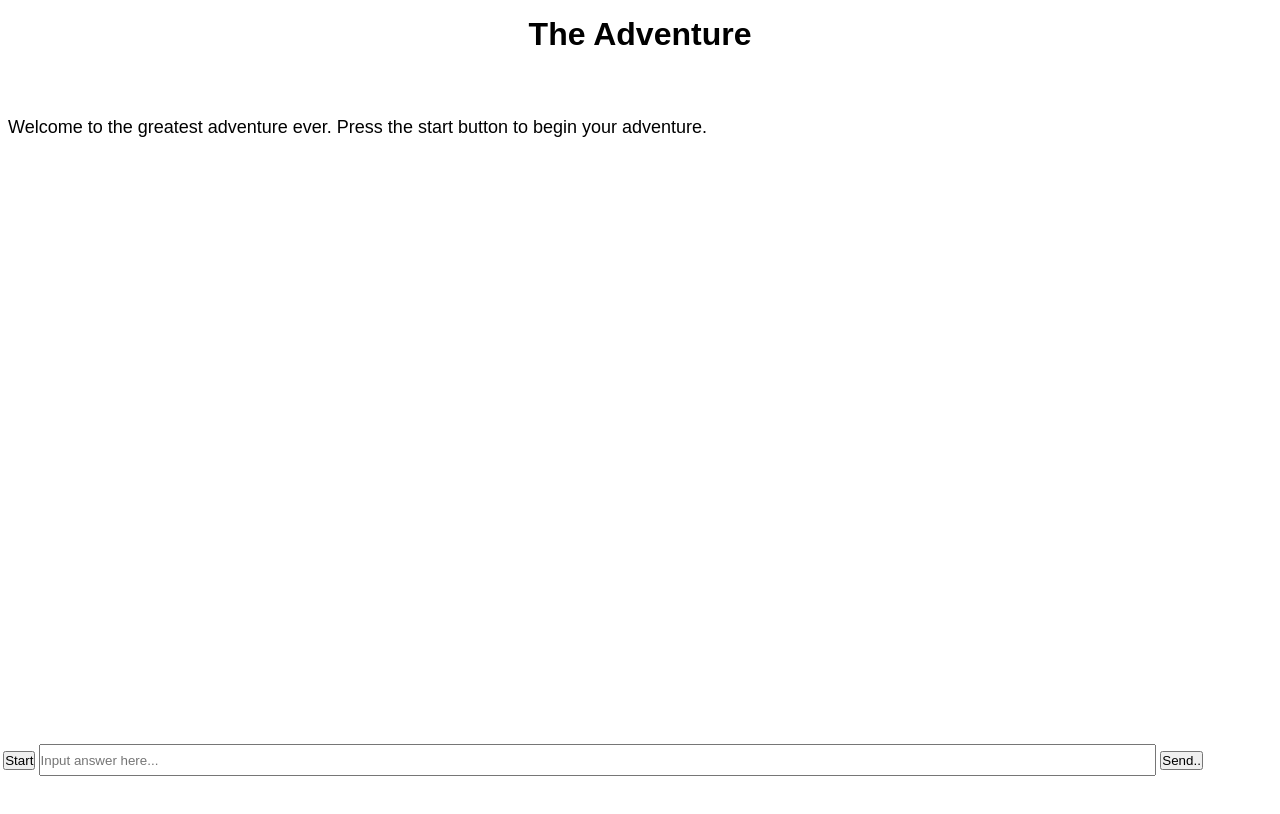
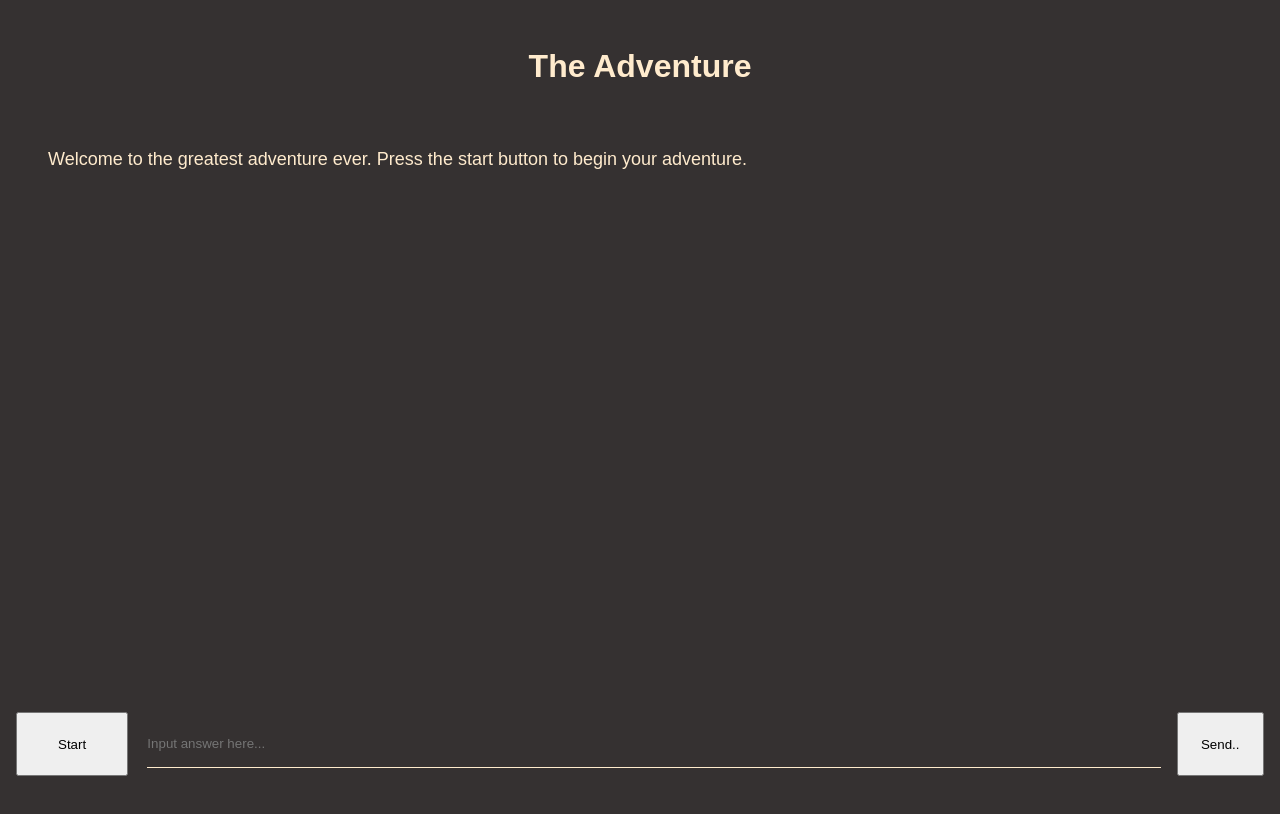
Before and after one commit to zazzzi/text_game, a plain HTML site: page index.html in a window 1280 px wide. Drawn offline with Linux system fonts and the light colour scheme.

Commit message:
Added some simple styling

```diff
--- a/index.html
+++ b/index.html
@@ -14,23 +14,23 @@
 </head>
 
 <body>
-    <h1 id="titel" class="gameTitel flex center">The Adventure</h1>
+    <h1 id="titel" class="fontColour gameTitel flex center">The Adventure</h1>
     <div class="gameContainer">
-        <div id="systemText" class="systemTextCSS">
+        <div id="systemText" class="systemTextStyle fontColour">
 
-            <p> Welcome to the greatest adventure ever. Press the start button to begin your adventure.
+            <p class="fontColour"> Welcome to the greatest adventure ever. Press the start button to begin your adventure.
             </p>
         </div>
 
 
         <div class="inputDiv stretch flex center">
 
-            <button onclick="startGame()" class="startButton">Start</button>
+            <button id="startButton" onclick="startGame()" class="startButton">Start</button>
 
-            <form id="userInput" class="stretch center" onsubmit="return false" >
+            <form id="userInput" class="flex center formStyle" onsubmit="return false" >
 
-                <input id="inputField" class="userInputStyle" autocomplete="off" type="text" placeholder="Input answer here...">
-                <input type="submit" id="buttonSendInput" onclick="userInput(this.form)" value="Send..">
+                <input type="text"  id="inputField" class="userInputStyle" autocomplete="off" placeholder="Input answer here...">
+                <input type="submit" class="submitButton" onclick="userInput(this.form)" value="Send..">
 
             </form>
 
--- a/style.css
+++ b/style.css
@@ -3,12 +3,11 @@
     margin: 0;
     padding: 0;
     font-family: Arial, Helvetica, sans-serif;
+
 }
-
-html, body {
-    height: 100%;
+body {
+    background-color: rgb(53, 49, 49);
 }
-
 /*  Global Classes  */
 .center {
     align-items: center;
@@ -22,33 +21,55 @@ html, body {
 .stretch {
     width: 100%;
 }
+.fontColour {
+    color: blanchedalmond;
+}
 
 /* The titel */
 .gameTitel {
-    margin-top: 1rem;
+    margin-top: 3rem;
     margin-bottom: 4rem;
 }
 
 /* System text  */
-.systemTextCSS {
-    margin: 0.5rem;
+.systemTextStyle {
+    margin: 0.5rem 3rem;
     font-size: large;
 }
 
 /*  Css for the start button and user input */
-.startButton {
-    margin-right: 0.2rem;
-    margin-left: 0.2rem;
-}
 .inputDiv {
     position: fixed;
     bottom: 0;
-
-
+    display: flex;
+    justify-content: center;
+    align-items: center;
     margin: 1.5rem 0 1.5rem 0;
 }
+.formStyle {
+    width: 100%;
+    margin: 0 1rem;
+}
+.startButton {
+    margin-right: 0.2rem;
+    margin-left: 1rem;
+    height: 4rem;
+    width: 8rem;
+}
 .userInputStyle {
-    width: 90%;
-    height: 2rem;
-    left: 0;
+    width: 100%;
+    height: 3rem;
+    color: blanchedalmond;
+
+    border: none;
+    border-bottom: 0.1rem solid blanchedalmond;
+    background-color: rgb(53, 49, 49);
 }
+.userInputStyle:focus {
+    outline: none;
+}
+.submitButton {
+    height: 4rem;
+    width: 6rem;
+    margin-left: 1rem;
+}
```
